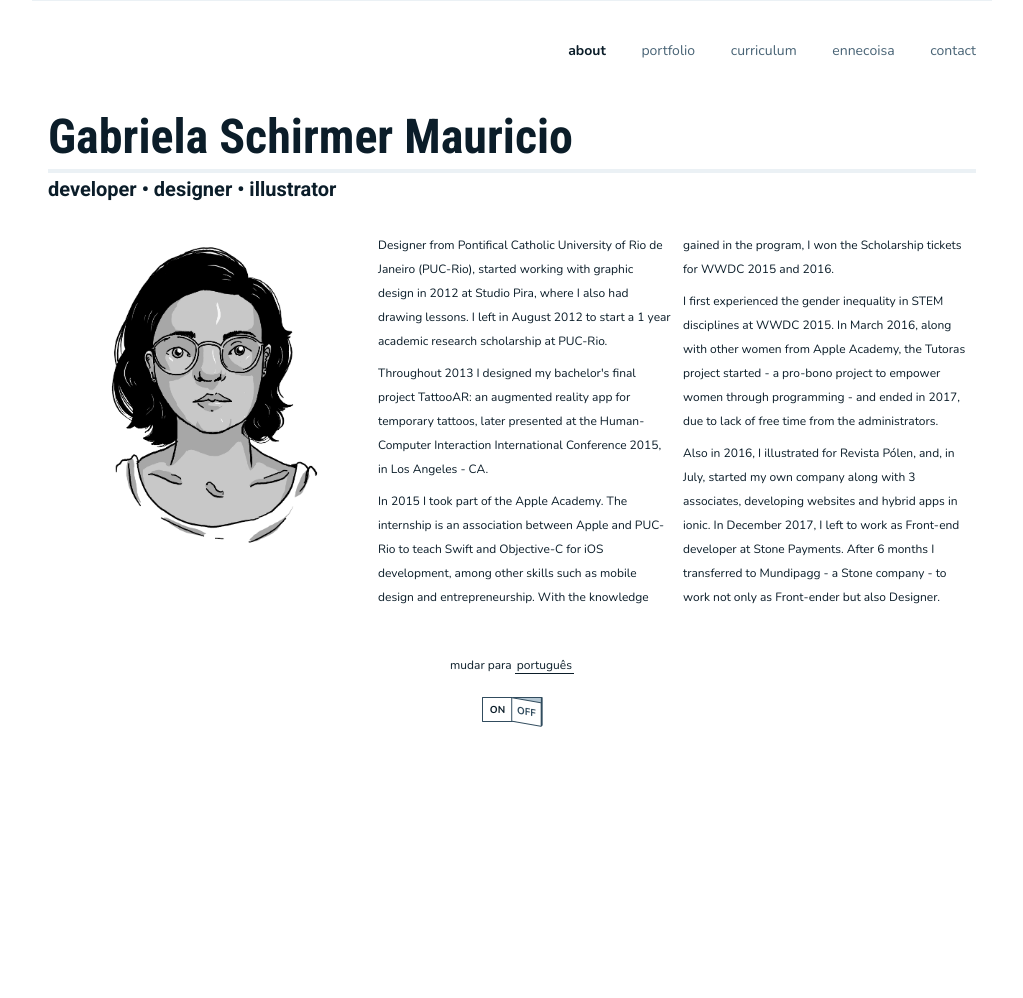
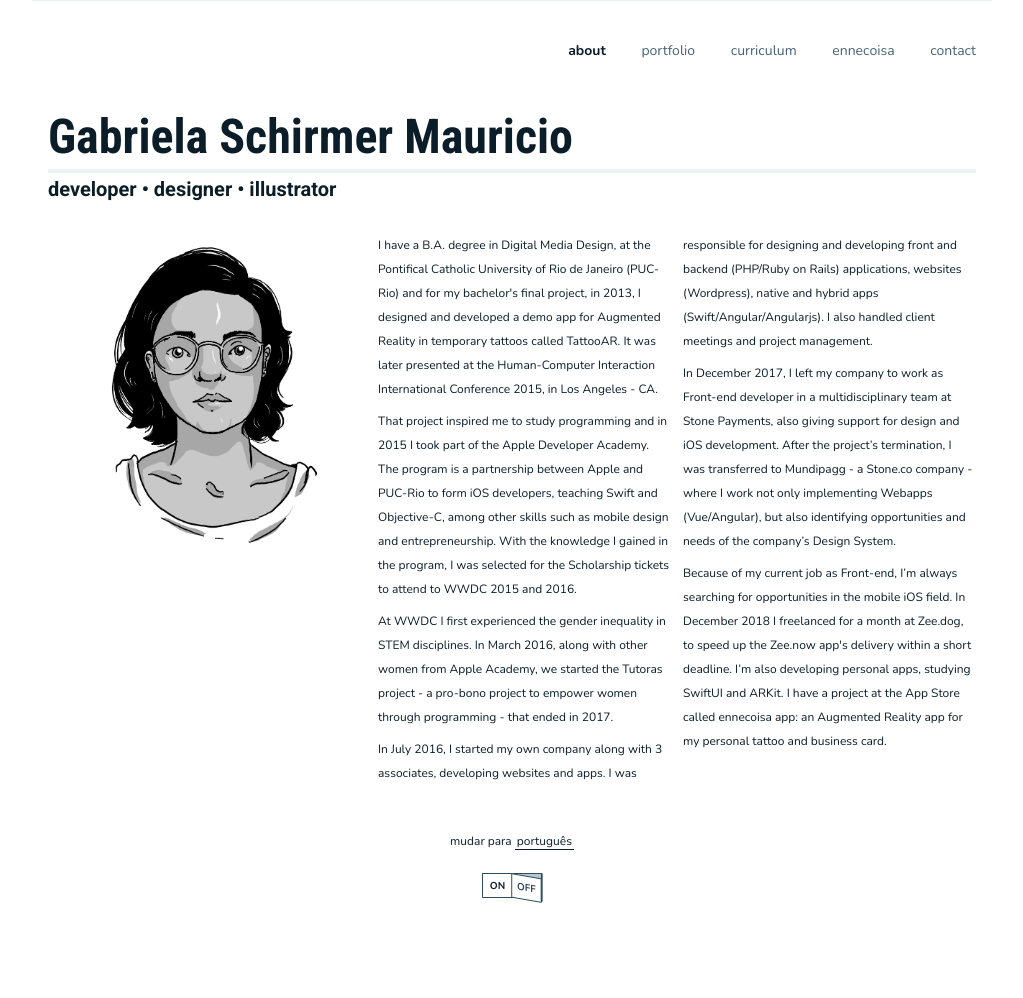
Before and after one commit to gabischima/gabischima.github.io, a Jekyll site: the page built from en/index.md, in a window 1280 px wide. Shown: the whole page, without its empty margins (128-1151 px from the left). Built offline with Jekyll 4.4.1, drawn with Linux system fonts in a browser that asks for light colours; our own code applies the rules of GitHub Pages for plain Markdown files; before the commit the page ends 900 px from its top, so only the background shows below that.

Commit message:
✏️ update home english text

```diff
--- a/en/index.md
+++ b/en/index.md
@@ -9,23 +9,26 @@ lang: en
     developer • designer • illustrator
   </h3>
   <div class="gsm-about__img">
-    <img src="{{ "/assets/images/thumb.png" | relative_url }}" alt="desenho auto-retrato">
+    <img src="{{ "/assets/images/thumb.png" | relative_url }}" alt="desenho auto-retrato em preto e branco estilo 3 por 4">
   </div>
   <div class="gsm-about__description">
     <p>
-      Designer from Pontifical Catholic University of Rio de Janeiro (PUC-Rio), started working with graphic design in 2012 at Studio Pira, where I also had drawing lessons. I left in August 2012 to start a 1 year academic research scholarship at PUC-Rio.
+      I have a B.A. degree in Digital Media Design, at the Pontifical Catholic University of Rio de Janeiro (PUC-Rio) and for my bachelor's final project, in 2013, I designed and developed a demo app for Augmented Reality in temporary tattoos called TattooAR. It was later presented at the Human-Computer Interaction International Conference 2015, in Los Angeles - CA.
     </p>
     <p>
-      Throughout 2013 I designed my bachelor's final project TattooAR: an augmented reality app for temporary tattoos, later presented at the Human-Computer Interaction International Conference 2015, in Los Angeles - CA.
+      That project inspired me to study programming and in 2015 I took part of the Apple Developer Academy. The program is a partnership between Apple and PUC-Rio to form iOS developers, teaching Swift and Objective-C, among other skills such as mobile design and entrepreneurship. With the knowledge I gained in the program, I was selected for the Scholarship tickets to attend to WWDC 2015 and 2016.
     </p>
     <p>
-      In 2015 I took part of the Apple Academy. The internship is an association between Apple and PUC-Rio to teach Swift and Objective-C for iOS development, among other skills such as mobile design and entrepreneurship. With the knowledge gained in the program, I won the Scholarship tickets for WWDC 2015 and 2016.
+      At WWDC I first experienced the gender inequality in STEM disciplines. In March 2016, along with other women from Apple Academy, we started the Tutoras project - a pro-bono project to empower women through programming - that ended in 2017.
     </p>
     <p>
-      I first experienced the gender inequality in STEM disciplines at WWDC 2015. In March 2016, along with other women from Apple Academy, the Tutoras project started - a pro-bono project to empower women through programming - and ended in 2017, due to lack of free time from the administrators.
+      In July 2016, I started my own company along with 3 associates, developing websites and apps. I was responsible for designing and developing front and backend (PHP/Ruby on Rails) applications, websites (Wordpress), native and hybrid apps (Swift/Angular/Angularjs). I also handled client meetings and project management.
     </p>
     <p>
-      Also in 2016, I illustrated for Revista Pólen, and, in July, started my own company along with 3 associates, developing websites and hybrid apps in ionic. In December 2017, I left to work as Front-end developer at Stone Payments. After 6 months I transferred to Mundipagg - a Stone company - to work not only as Front-ender but also Designer.
+      In December 2017, I left my company to work as Front-end developer in a multidisciplinary team at Stone Payments, also giving support for design and iOS development. After the project’s termination, I was transferred to Mundipagg - a Stone.co company - where I work not only implementing Webapps (Vue/Angular), but also identifying opportunities and needs of the company’s Design System.
+    </p>
+    <p>
+      Because of my current job as Front-end, I’m always searching for opportunities in the mobile iOS field. In December 2018 I freelanced for a month at Zee.dog, to speed up the Zee.now app's delivery within a short deadline. I’m also developing personal apps, studying SwiftUI and ARKit. I have a project at the App Store called ennecoisa app: an Augmented Reality app for my personal tattoo and business card.
     </p>
   </div>
 </div>
```
